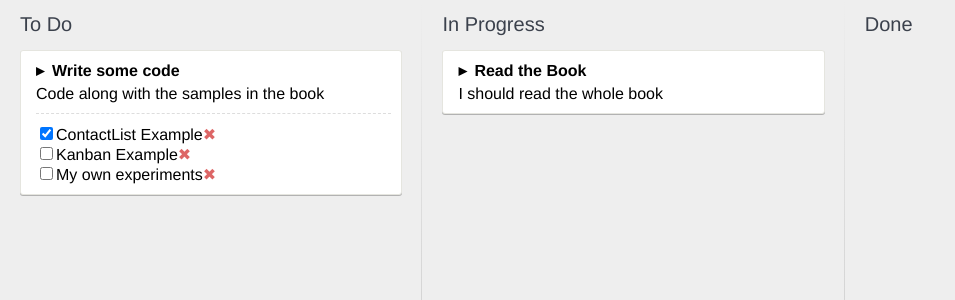
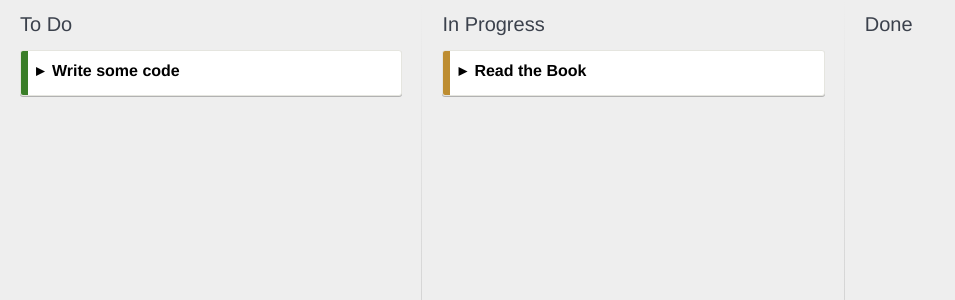
Before and after one commit to cheshire-howe/react-kanban, a React app: page / in a window 1280 px wide. Shown: the top 300 px of the page, without its empty margins (0-955 px from the left). Built offline with nearby package versions, Linux system fonts and the light colour scheme.

Commit message:
Add state and markdown

```diff
--- a/app/App.js
+++ b/app/App.js
@@ -7,14 +7,16 @@
   {
     id: 1,
     title: "Read the Book",
-    description: "I should read the whole book",
+    description: "I should read the **whole** book",
+    color: "#BD8D31",
     status: "in-progress",
     tasks: []
   },
   {
     id: 2,
     title: "Write some code",
-    description: "Code along with the samples in the book",
+    description: "Code along with the samples in the book. The complete source can be found at [github](https://github.com/pro-react)",
+    color: "#3A7E28",
     status: "todo",
     tasks: [
       {
--- a/app/Card.js
+++ b/app/Card.js
@@ -2,16 +2,52 @@
 
 import CheckList from './CheckList';
 
+import marked from 'marked';
+
 class Card extends Component {
+  constructor() {
+    super(...arguments);
+    this.state = {
+      showDetails: false
+    };
+  }
+
+  toggleDetails() {
+    this.setState({showDetails: !this.state.showDetails})
+  }
+
   render() {
+    let cardDetails;
+    if (this.state.showDetails) {
+      cardDetails = (
+        <div className="card__details">
+          <span dangerouslySetInnerHTML={{__html:marked(this.props.description)}} />
+          <CheckList cardId={this.props.id}
+                     tasks={this.props.tasks} />
+        </div>
+      )
+    }
+
+    let sideColor = {
+      position: 'absolute',
+      zIndex: '-1',
+      top: 0,
+      bottom: 0,
+      left: 0,
+      width: 7,
+      backgroundColor: this.props.color
+    }
+
     return (
       <div className="card">
-        <div className="card__title">{this.props.title}</div>
-        <div className="card__details">
-          {this.props.description}
-          <CheckList cardId={this.props.id}
-                 tasks={this.props.tasks} />
+        <div style={sideColor} />
+        <div className={
+          this.state.showDetails ? "card__title card__title--is-open" : "card__title"
+        }
+             onClick={this.toggleDetails.bind(this)}>
+          {this.props.title}
         </div>
+        {cardDetails}
       </div>
     );
   }
--- a/app/CheckList.js
+++ b/app/CheckList.js
@@ -3,7 +3,7 @@
 class CheckList extends Component {
   render() {
     let tasks = this.props.tasks.map((task) => (
-      <li className="checklist__task">
+      <li key={task.id} className="checklist__task">
         <input type="checkbox" defaultChecked={task.done} />
         {task.name}
         <a href="#" className="checklist__task--remove" />
@@ -13,6 +13,9 @@
     return (
       <div className="checklist">
         <ul>{tasks}</ul>
+        <input type="text"
+               className="checklist--add-task"
+               placeholder="Type then hit Enter to add a task" />
       </div>
     );
   }
--- a/app/List.js
+++ b/app/List.js
@@ -5,10 +5,12 @@
 class List extends Component {
   render() {
     let cards = this.props.cards.map((card) => {
-      return <Card id={card.id}
-             title={card.title}
-             description={card.description}
-             tasks={card.tasks} />
+      return <Card key={card.id}
+                   id={card.id}
+                   title={card.title}
+                   description={card.description}
+                   color={card.color}
+                   tasks={card.tasks} />
     });
 
     return (
--- a/package.json
+++ b/package.json
@@ -17,6 +17,7 @@
     "webpack-dev-server": "~1.14.*"
   },
   "dependencies": {
+    "marked": "^0.3.5",
     "react": "^15.0.0",
     "react-dom": "^15.0.0"
   }
```
